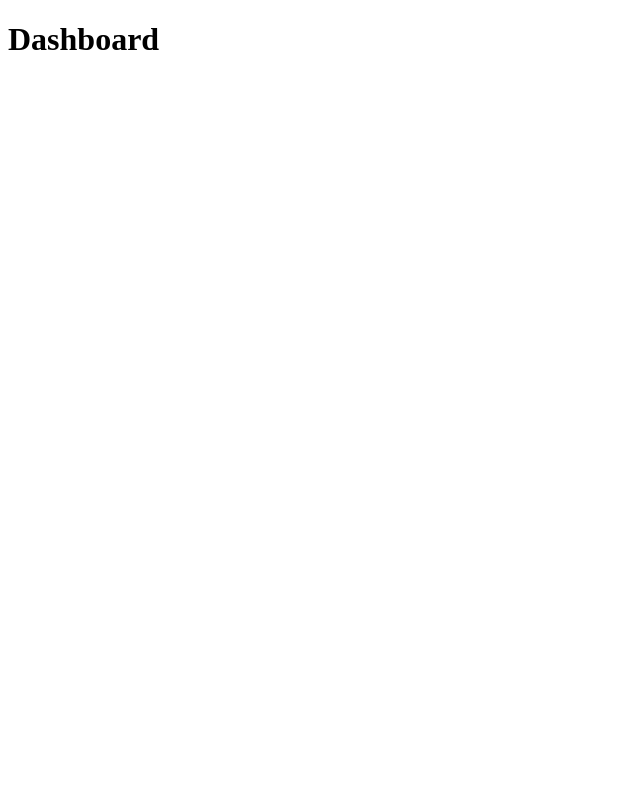
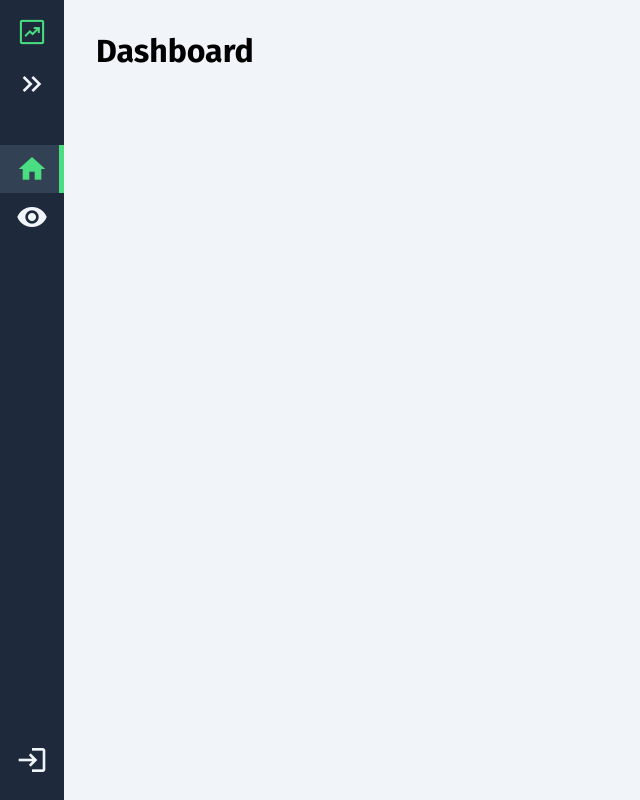
Before and after one commit to ruudra03/interactive-dashboard-app, a Vue app: page / in a window 1280 px wide. Shown: the whole page, without its empty margins (0-640 px from the left). Built offline with nearby package versions, Linux system fonts and the light colour scheme.

Commit message:
Add interactive sidebar

```diff
--- a/src/App.vue
+++ b/src/App.vue
@@ -1,7 +1,54 @@
 <template>
-    <div class="app">
-        <router-view />
-    </div>
+	<div class="app">
+		<Sidebar />
+		<router-view />
+	</div>
 </template>
 
-<style lang="scss"></style>
+<script setup>
+import Sidebar from "./components/Sidebar.vue"
+</script>
+
+
+<style lang="scss">
+:root {
+	--primary: #4ade80;
+	--grey: #64748b;
+	--dark: #1e293b;
+	--dark-alt: #334155;
+	--light: #f1f5f9;
+	--sidebar-width: 300px;
+}
+
+* {
+	margin: 0;
+	padding: 0;
+	box-sizing: border-box;
+	font-family: "Fira sans", sans-serif;
+}
+
+body {
+	background: var(--light);
+}
+
+button {
+	cursor: pointer;
+	appearance: none;
+	border: none;
+	outline: none;
+	background: none;
+}
+
+.app {
+	display: flex;
+
+	main {
+		flex: 1 1 0;
+		padding: 2rem;
+
+		@media (max-width: 768px) {
+			padding-left: 6rem;
+		}
+	}
+}
+</style>
--- /dev/null
+++ b/src/components/Sidebar.vue
@@ -0,0 +1,183 @@
+<template>
+	<aside :class="`${isExpanded && 'is-expanded'}`">
+		<div class="logo">
+			<img src="../assets/logo.png" alt="Logo" />
+		</div>
+
+		<div class="menu-toggle-wrap">
+			<button class="menu-toggle" @click="toggleMenu">
+				<span class="material-icons">
+					keyboard_double_arrow_right
+				</span>
+			</button>
+		</div>
+
+		<h3>Menu</h3>
+		<div class="menu">
+			<router-link class="button" to="/">
+				<span class="material-icons">home</span>
+				<span class="text">Home</span>
+			</router-link>
+			<router-link class="button" to="/about">
+				<span class="material-icons">visibility</span>
+				<span class="text">About</span>
+			</router-link>
+		</div>
+
+		<div class="flex"></div>
+
+		<div class="menu">
+			<router-link class="button" to="/login">
+				<span class="material-icons">login</span>
+				<span class="text">Login</span>
+			</router-link>
+		</div>
+	</aside>
+</template>
+
+<script setup>
+import { ref } from "vue"
+
+const isExpanded = ref(localStorage.getItem("isExpanded") === "true")
+
+const toggleMenu = () => {
+	isExpanded.value = !isExpanded.value
+
+	localStorage.setItem("isExpanded", isExpanded.value)
+};
+</script>
+
+<style lang="scss" scoped>
+aside {
+	display: flex;
+	flex-direction: column;
+	width: calc(2rem + 32px);
+	min-height: 100vh;
+	overflow: hidden;
+	padding: 1rem;
+
+	background-color: var(--dark);
+	color: var(--light);
+
+	transition: 0.2s ease-out;
+
+	.flex {
+		flex: 1 1 0;
+	}
+
+	.logo {
+		margin-bottom: 1rem;
+
+		img {
+			width: 2rem;
+		}
+	}
+
+	.menu-toggle-wrap {
+		display: flex;
+		justify-content: flex-end;
+		margin-bottom: 1rem;
+
+		position: relative;
+		top: 0;
+		transition: 0.2s ease-out;
+
+		.menu-toggle {
+			transition: 0.2s ease-out;
+
+			.material-icons {
+				font-size: 2rem;
+				color: var(--light);
+				transition: 0.2s ease-out;
+			}
+
+			&:hover {
+				.material-icons {
+					color: var(--primary);
+					transform: translateX(0.5rem);
+				}
+			}
+		}
+	}
+
+	h3,
+	.button .text {
+		opacity: 0;
+		transition: 0.3s ease-out;
+	}
+
+	h3 {
+		color: var(--grey);
+		font-size: 0.875rem;
+		margin-bottom: 0.5rem;
+		text-transform: uppercase;
+	}
+
+	.menu {
+		margin: 0 -1rem;
+
+		.button {
+			display: flex;
+			align-items: center;
+			text-decoration: none;
+
+			padding: 0.5rem 1rem;
+			transition: 0.2s ease-out;
+
+			.material-icons {
+				font-size: 2rem;
+				color: var(--light);
+				transition: 0.2s ease-out;
+			}
+
+			.text {
+				color: var(--light);
+				transition: 0.2s ease-out;
+			}
+
+			&:hover,
+			&.router-link-exact-active {
+				background-color: var(--dark-alt);
+
+				.material-icons,
+				.text {
+					color: var(--primary);
+				}
+			}
+
+			&.router-link-exact-active {
+				border-right: 5px solid var(--primary);
+			}
+		}
+	}
+
+	&.is-expanded {
+		width: var(--sidebar-width);
+
+		.menu-toggle-wrap {
+			top: -3rem;
+
+			.menu-toggle {
+				transform: rotate(-180deg);
+			}
+		}
+
+		h3,
+		.button,
+		.text {
+			opacity: 1;
+		}
+
+		.button {
+			.material-icons {
+				margin-right: 1rem;
+			}
+		}
+	}
+
+	@media (max-width: 768px) {
+		position: fixed;
+		z-index: 99;
+	}
+}
+</style>
```
Also changed, not shown: src/assets/logo.png (added).
